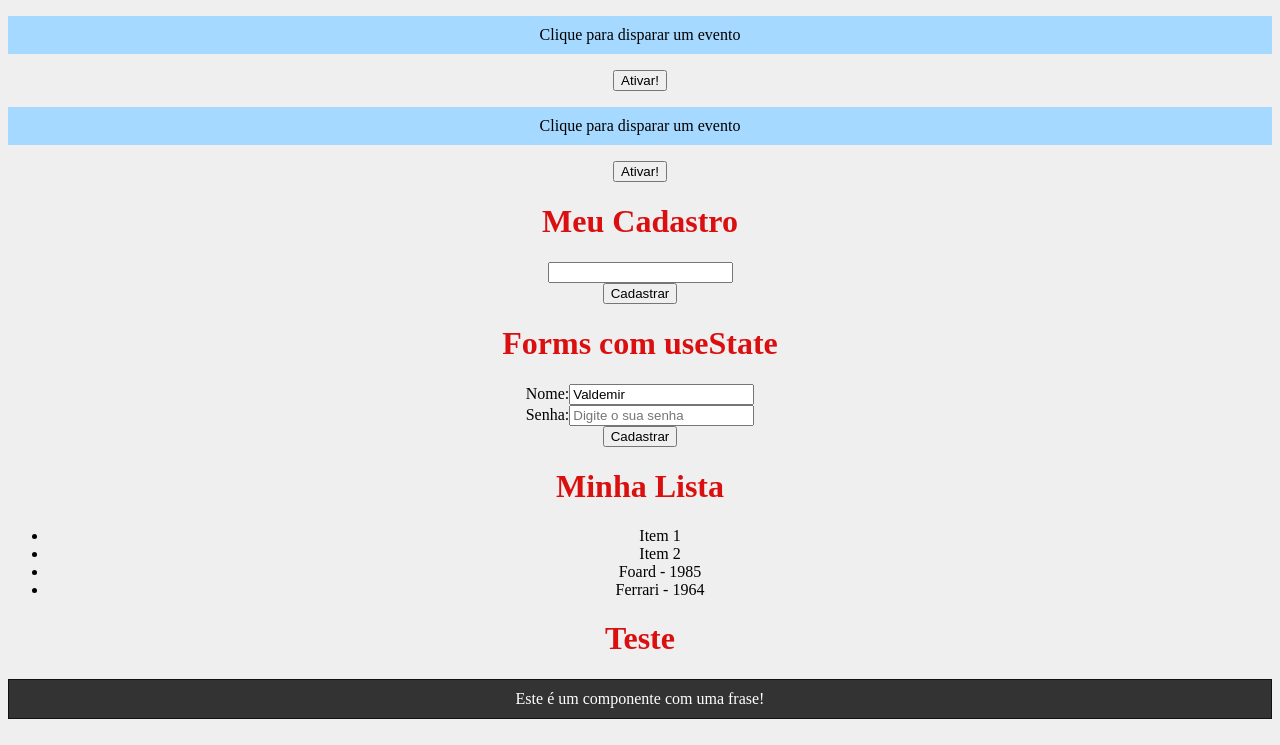
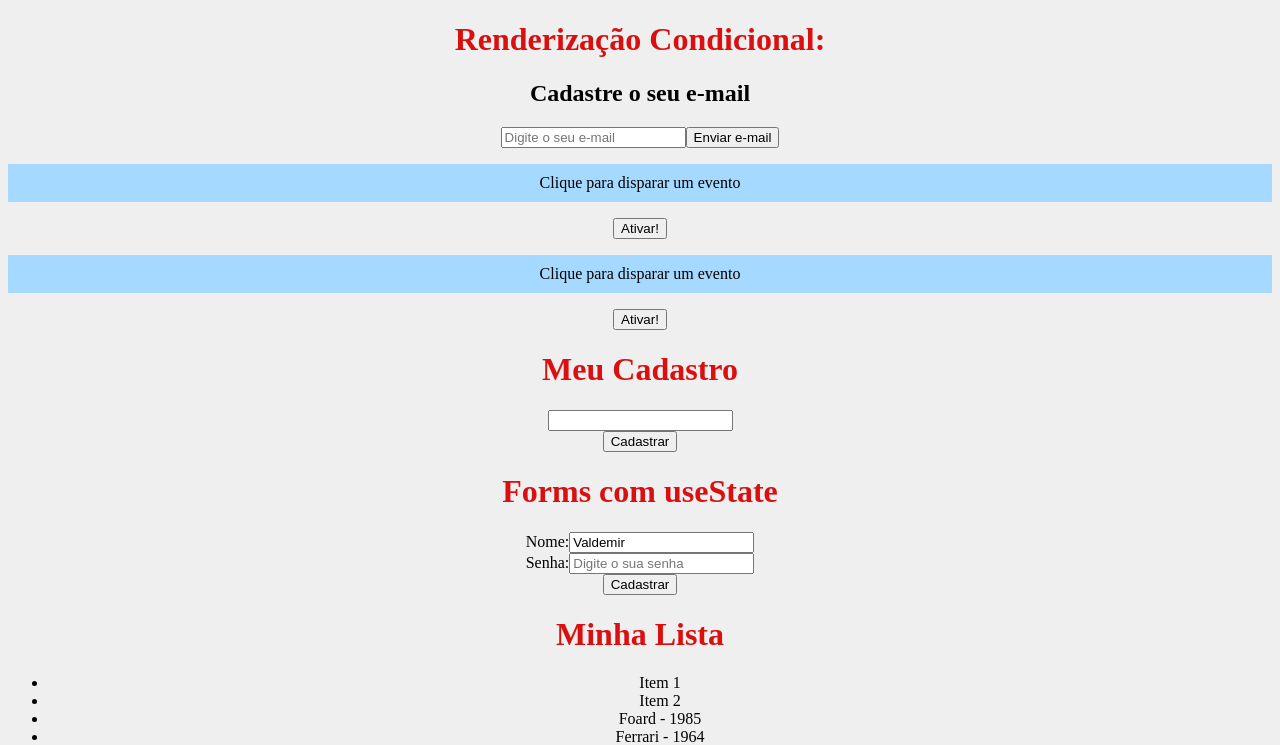
Before and after one commit to valdemir47/meu-projeto-react, a React (Create React App) app: page / in a window 1280 px wide. Shown: the top 745 px of the page. Built offline with nearby package versions, Linux system fonts and the light colour scheme.

Commit message:
aula 12 - renderização condiconal

```diff
--- a/src/App.js
+++ b/src/App.js
@@ -8,6 +8,8 @@
 import Evento from './components/Evento';
 import Form from './components/Forms';
 import FormsUseState from './components/FormsUseState';
+import Condicional from './components/Condicional';
+
 
 
 
@@ -25,6 +27,8 @@
   }
   return (
     <div className="App"> {/*os elementos tem que ta dentro de um elemento PAI* - className (não Class)*/}
+      <h1>Renderização Condicional:</h1>
+      <Condicional />
       <Evento numero="1" />
       <Evento numero="35" />
       <Form />
--- /dev/null
+++ b/src/components/Condicional.js
@@ -0,0 +1,40 @@
+import { useState } from "react"; //importantando o hook useState
+
+//rederizando com condicional
+
+function Condicional() {
+    const [email, setEmail] = useState()
+    const [userEmail, setUserEmail] = useState()
+
+    function enviarEmail(e) {
+        e.preventDefault(); // evita reload da página
+        setUserEmail(email)
+        console.log(email)
+        console.log("testando 123")
+    }
+
+     function limparEmail() {
+        setUserEmail("")
+
+    }
+
+    return (
+        <div>
+            <h2>Cadastre o seu e-mail</h2>
+            <form onSubmit={enviarEmail}>
+                <input type="email" placeholder="Digite o seu e-mail"
+                onChange={(e)=> setEmail(e.target.value)} />
+
+                <button type="submit">Enviar e-mail</button>
+                {userEmail && (
+                    <div>
+                        <p>O e-mail do Usuário é: {userEmail}</p>
+                        <button onClick={limparEmail}>Limpar e-mail</button>
+                    </div>
+                )}{/*isso é sintax da rederização condicional do react*/}
+            </form>
+        </div>
+    );
+}
+
+export default Condicional
```
